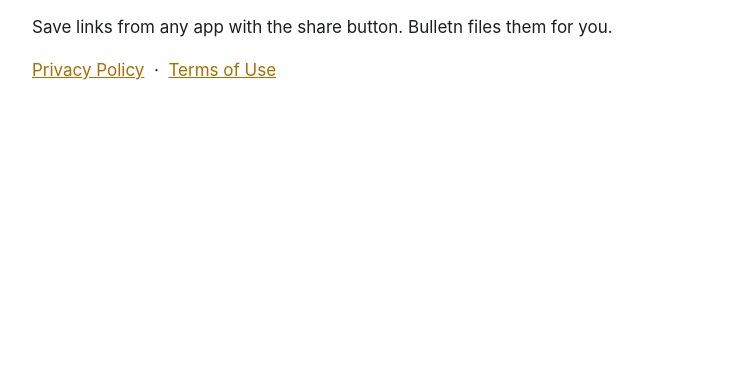
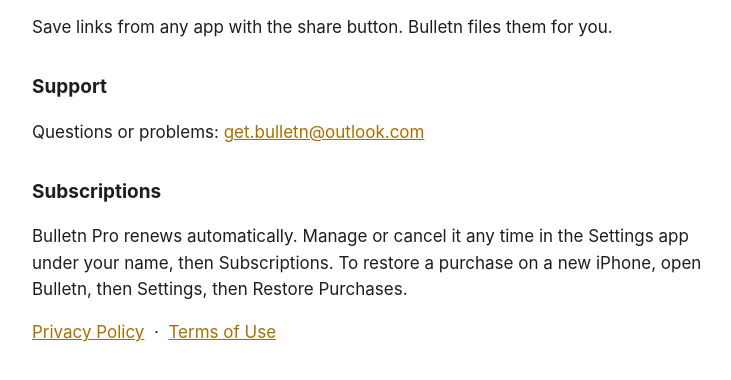
Before and after one commit to devonlambert03/bulletn, a plain HTML site: page index.html in a window 1280 px wide. Shown: the part 136-516 px from the top of the page, without its empty margins (268-999 px from the left). Drawn offline with Linux system fonts and the light colour scheme.

Commit message:
Support contact and subscription help
Co-Authored-By: Claude Opus 5.5 <noreply@anthropic.com>
Claude-Session: https://claude.ai/code/session_01MyMxWMZnqBzbTHDXU2eV73

```diff
--- a/index.html
+++ b/index.html
@@ -8,5 +8,7 @@ p,li{color:var(--fg)}.muted{color:var(--muted);font-size:15px}a{color:var(--acce
 </style></head><body><main>
 <h1>Bulletn</h1><p class="muted">Saved &amp; Sorted.</p>
 <p>Save links from any app with the share button. Bulletn files them for you.</p>
+<h2>Support</h2><p>Questions or problems: <a href="mailto:get.bulletn@outlook.com">get.bulletn@outlook.com</a></p>
+<h2>Subscriptions</h2><p>Bulletn Pro renews automatically. Manage or cancel it any time in the Settings app under your name, then Subscriptions. To restore a purchase on a new iPhone, open Bulletn, then Settings, then Restore Purchases.</p>
 <p><a href="privacy.html">Privacy Policy</a> &nbsp;·&nbsp; <a href="terms.html">Terms of Use</a></p>
 </main></body></html>
```
